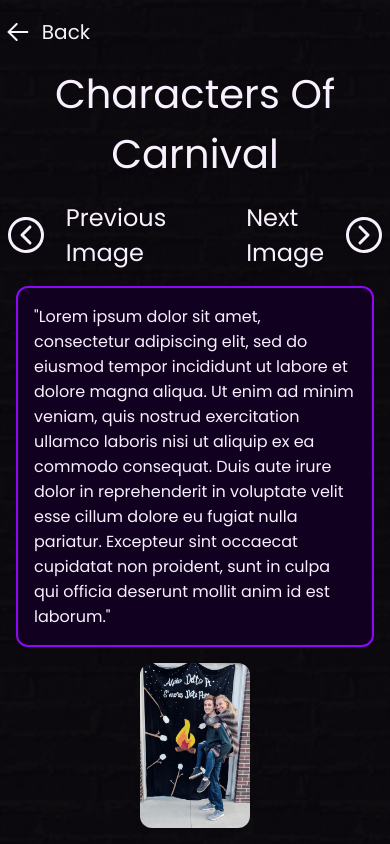
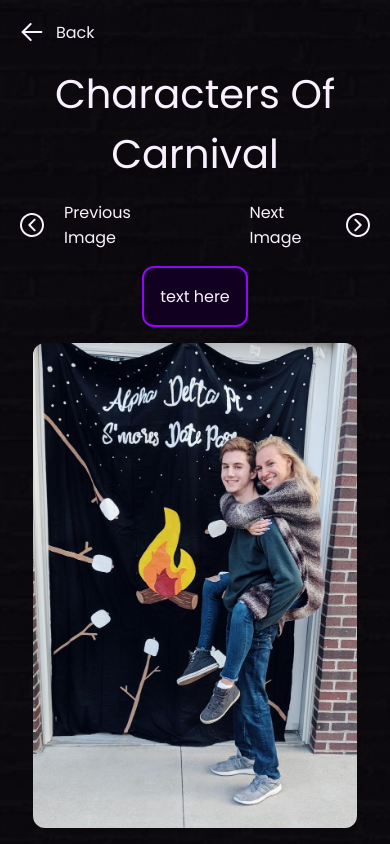
Before and after one commit to jontrost/amanda-portfolio, an Angular app: page / in a window 390 px wide. Both pictures are taken after a click on the button "Characters of Carnival". Built offline with nearby package versions, Linux system fonts and the light colour scheme.

Commit message:
Enhanced responsive design for small screen sizes

```diff
--- a/src/app/constants/projects.constants.ts
+++ b/src/app/constants/projects.constants.ts
@@ -8,6 +8,7 @@
     {
         name: "ADPi Social Promo",
         route: "adpi-social-promo",
+        description: "text here",
         previewImage: {
             path: "/assets/projects/adpi-social-promo/preview.jpg",
             width: 1200,
@@ -29,6 +30,7 @@
     {
         name: "Characters of Carnival",
         route: "characters-of-carnival",
+        description: "text here",
         previewImage: {
             path: "/assets/projects/characters-of-carnival/preview.jpg",
             width: 1200,
@@ -50,6 +52,8 @@
     {
         name: "Ethereal Dance",
         route: "ethereal-dance",
+        description:
+            "Dance choreography can be thought of as designing movement for the body, but how does that compare to designing visual motion? Through research and personal experimentation, I intend to explore possible ways to mimic or depict dance using graphics. I will be considering questions such as: what design elements can display movement while referencing the human body; and what portrayals of dance are the most successful at representing the movements of the human body? I specifically want to discover how graphic shapes and lines can take on an abstract form to represent the angles of the body alignment captured through movement and dance. The exhibition element displays how design is integrated with dance in the real world: The creation, branding, and marketing of Ethereal Dance Company.",
         previewImage: {
             path: "/assets/projects/ethereal-dance/preview.jpg",
             width: 1200,
@@ -96,6 +100,7 @@
     {
         name: "LemonADPi Promo",
         route: "lemonadpi-promo",
+        description: "text here",
         previewImage: {
             path: "/assets/projects/lemon-adpi-promo/preview.jpg",
             width: 1200,
@@ -117,6 +122,7 @@
     {
         name: "Social Assurance Infographic",
         route: "social-assurance-infographic",
+        description: "text here",
         previewImage: {
             path: "/assets/projects/social-assurance-infographic/preview.jpg",
             width: 1200,
@@ -138,6 +144,7 @@
     {
         name: "Sprint Block Party",
         route: "sprint-block-party",
+        description: "text here",
         previewImage: {
             path: "/assets/projects/sprint-block-party/preview.jpg",
             width: 1200,
--- a/src/app/models/project.model.ts
+++ b/src/app/models/project.model.ts
@@ -3,6 +3,7 @@
 export interface Project {
     name: string;
     route: string;
+    description: string;
     previewImage: Image;
     galleryImages: Image[];
 }
--- a/src/app/pages/landing/components/carousel/carousel.component.scss
+++ b/src/app/pages/landing/components/carousel/carousel.component.scss
@@ -2,11 +2,14 @@
 @use "sass:color";
 
 $card-spacing: 3rem;
+$large-breakpoint-card-spacing: 2rem;
+$small-breakpoint-card-spacing: 1.5rem;
 
 :host {
     display: flex;
     width: 100%;
     justify-content: center;
+    overflow-x: clip;
 }
 
 .card-container {
@@ -15,6 +18,10 @@
     justify-content: center;
     align-items: center;
     width: 75%;
+
+    @media (max-width: variables.$breakpoint-large) {
+        width: 85%;
+    }
 }
 
 .card {
@@ -32,6 +39,17 @@
     box-shadow: 0 0 2rem 0 rgba(0, 0, 0, 0.9);
     transition: box-shadow 300ms ease-out;
 
+    @media (max-width: variables.$breakpoint-large) {
+        padding: $large-breakpoint-card-spacing;
+        gap: $large-breakpoint-card-spacing;
+    }
+
+    @media (max-width: variables.$breakpoint-small) {
+        width: 70%;
+        padding: $small-breakpoint-card-spacing;
+        gap: $small-breakpoint-card-spacing;
+    }
+
     &:hover {
         box-shadow: 0 0 2rem 0 rgba(variables.$color-primary, 0.9);
     }
--- a/src/app/pages/landing/landing.component.html
+++ b/src/app/pages/landing/landing.component.html
@@ -1,4 +1,4 @@
 <div class="page-layout">
-    <h1>Amanda Lee Design</h1>
+    <h1 class="title">Amanda Lee Design</h1>
     <app-carousel></app-carousel>
 </div>
--- a/src/app/pages/landing/landing.component.scss
+++ b/src/app/pages/landing/landing.component.scss
@@ -9,3 +9,8 @@
     align-items: center;
     background: radial-gradient(40% 40% at center center, rgba(variables.$color-accent, 0.4) 0%, transparent 100%);
 }
+
+.title {
+    text-align: center;
+    padding: 0 1rem;
+}
--- a/src/app/pages/project-details/project-details.component.html
+++ b/src/app/pages/project-details/project-details.component.html
@@ -24,11 +24,5 @@
             />
         }
     }
-    <p class="description">
-        "Lorem ipsum dolor sit amet, consectetur adipiscing elit, sed do eiusmod tempor incididunt ut labore et dolore
-        magna aliqua. Ut enim ad minim veniam, quis nostrud exercitation ullamco laboris nisi ut aliquip ex ea commodo
-        consequat. Duis aute irure dolor in reprehenderit in voluptate velit esse cillum dolore eu fugiat nulla
-        pariatur. Excepteur sint occaecat cupidatat non proident, sunt in culpa qui officia deserunt mollit anim id est
-        laborum."
-    </p>
+    <p class="description">{{ project.description }}</p>
 </div>
--- a/src/app/pages/project-details/project-details.component.scss
+++ b/src/app/pages/project-details/project-details.component.scss
@@ -1,20 +1,19 @@
 @use "../../../styles/variables.scss";
+@use "../../../styles/typography.scss";
 @use "sass:color";
 
-$page-spacing-desktop: 3rem;
-$page-spacing-tablet: 2rem;
-$page-spacing-mobile: 1rem;
-$tablet-breakpoint: 80rem;
-$mobile-breakpoint: 40rem;
+$page-spacing: 3rem;
+$large-breakpoint-page-spacing: 2rem;
+$small-breakpoint-page-spacing: 1rem;
 
 // Research single class vs nested hierarchy and rearrange if needed
 
 .page-layout {
     height: 100%;
     width: 100%;
-    padding: $page-spacing-desktop;
+    padding: $page-spacing;
     display: grid;
-    gap: $page-spacing-desktop;
+    gap: $page-spacing;
     align-items: center;
     grid-template-columns: minmax(0, auto) auto;
     grid-template-rows: minmax(0, auto) minmax(0, 1fr);
@@ -22,9 +21,9 @@
         "header header"
         "image description";
 
-    @media (max-width: $tablet-breakpoint) {
-        padding: $page-spacing-tablet;
-        gap: $page-spacing-tablet;
+    @media (max-width: variables.$breakpoint-large) {
+        padding: $large-breakpoint-page-spacing;
+        gap: $large-breakpoint-page-spacing;
         justify-items: center;
         grid-template-columns: 100%;
         grid-template-rows: auto minmax(0, 1fr) auto;
@@ -34,9 +33,9 @@
             "description";
     }
 
-    @media (max-width: $mobile-breakpoint) {
-        padding: $page-spacing-mobile;
-        gap: $page-spacing-mobile;
+    @media (max-width: variables.$breakpoint-small) {
+        padding: $small-breakpoint-page-spacing;
+        gap: $small-breakpoint-page-spacing;
         grid-template-rows: auto auto minmax(0, 1fr);
         grid-template-areas:
             "header"
@@ -57,7 +56,7 @@
         "link empty"
         "name selector";
 
-    @media (max-width: $tablet-breakpoint) {
+    @media (max-width: variables.$breakpoint-large) {
         grid-template-columns: 1fr;
         grid-template-rows: minmax(0, auto) minmax(0, auto) minmax(0, auto);
         grid-template-areas:
@@ -73,28 +72,24 @@
     display: flex;
     gap: 5rem;
 
-    @media (max-width: $tablet-breakpoint) {
+    @media (max-width: variables.$breakpoint-large) {
         justify-self: center;
     }
 }
 
 .image-selector-button {
+    @extend %h5;
     display: flex;
     align-items: center;
     gap: 1rem;
-    font-size: variables.$font-size-h5;
 }
 
 .name {
     grid-area: name;
     text-transform: capitalize;
 
-    @media (max-width: $tablet-breakpoint) {
+    @media (max-width: variables.$breakpoint-large) {
         text-align: center;
-    }
-
-    @media (max-width: $mobile-breakpoint) {
-        font-size: variables.$font-size-h2;
     }
 }
 
@@ -104,36 +99,34 @@
     grid-area: image;
     border-radius: 0.75rem;
 
-    @media (max-width: $mobile-breakpoint) {
+    @media (max-width: variables.$breakpoint-small) {
         align-self: flex-start;
     }
 }
 
 .description {
+    @extend %h5;
     grid-area: description;
     border: 0.125rem solid variables.$color-accent;
     border-radius: 0.75rem;
     background-color: variables.$color-secondary;
-    font-size: variables.$font-size-h4;
-    padding: $page-spacing-desktop;
+    padding: $page-spacing;
 
-    @media (max-width: $tablet-breakpoint) {
-        padding: $page-spacing-tablet;
-        font-size: variables.$font-size-h6;
+    @media (max-width: variables.$breakpoint-large) {
+        padding: $large-breakpoint-page-spacing;
     }
 
-    @media (max-width: $mobile-breakpoint) {
-        padding: $page-spacing-mobile;
-        font-size: variables.$font-size-default;
+    @media (max-width: variables.$breakpoint-small) {
+        padding: $small-breakpoint-page-spacing;
     }
 }
 
 .back-link {
+    @extend %h5;
     grid-area: link;
     display: flex;
     align-items: center;
     gap: 0.5rem;
-    font-size: variables.$font-size-h6;
 
     &:hover {
         // figure out a better color for this
@@ -149,4 +142,9 @@
 .selector-icon {
     height: 3rem;
     width: 3rem;
+
+    @media (max-width: variables.$breakpoint-small) {
+        height: 2rem;
+        width: 2rem;
+    }
 }
--- a/src/styles.scss
+++ b/src/styles.scss
@@ -3,6 +3,7 @@
 @use "./styles/typography.scss";
 
 body {
+    @extend %body;
     height: 100vh;
     width: 100vw;
     background-color: variables.$color-background;
@@ -11,6 +12,26 @@
     color: variables.$color-text;
 }
 
+h1 {
+    @extend %h1;
+}
+
+h2 {
+    @extend %h2;
+}
+
+h3 {
+    @extend %h3;
+}
+
+h4 {
+    @extend %h4;
+}
+
+h5 {
+    @extend %h5;
+}
+
 a,
 button {
     cursor: pointer;
--- a/src/styles/typography.scss
+++ b/src/styles/typography.scss
@@ -1,31 +1,51 @@
 @use "../styles/variables.scss";
 @import url("https://fonts.googleapis.com/css2?family=Poppins:ital,wght@0,400;0,700;1,400;1,700&display=swap");
 
-body {
+%body {
     font-family: "Poppins", sans-serif;
     font-size: variables.$font-size-default;
+
+    @media (max-width: variables.$breakpoint-small) {
+        font-size: variables.$font-size-default-small;
+    }
 }
 
-h1 {
+%h1 {
     font-size: variables.$font-size-h1;
+
+    @media (max-width: variables.$breakpoint-small) {
+        font-size: variables.$font-size-h1-small;
+    }
 }
 
-h2 {
+%h2 {
     font-size: variables.$font-size-h2;
+
+    @media (max-width: variables.$breakpoint-small) {
+        font-size: variables.$font-size-h2-small;
+    }
 }
 
-h3 {
+%h3 {
     font-size: variables.$font-size-h3;
+
+    @media (max-width: variables.$breakpoint-small) {
+        font-size: variables.$font-size-h3-small;
+    }
 }
 
-h4 {
+%h4 {
     font-size: variables.$font-size-h4;
+
+    @media (max-width: variables.$breakpoint-small) {
+        font-size: variables.$font-size-h4-small;
+    }
 }
 
-h5 {
+%h5 {
     font-size: variables.$font-size-h5;
+
+    @media (max-width: variables.$breakpoint-small) {
+        font-size: variables.$font-size-h5-small;
+    }
 }
-
-h6 {
-    font-size: variables.$font-size-h6;
-}
--- a/src/styles/variables.scss
+++ b/src/styles/variables.scss
@@ -6,9 +6,17 @@
 $color-accent: #9006f9;
 
 $font-size-h1: 3rem;
+$font-size-h1-small: 2.5rem;
 $font-size-h2: 2.5rem;
+$font-size-h2-small: 1.75rem;
 $font-size-h3: 2rem;
+$font-size-h3-small: 1.5rem;
 $font-size-h4: 1.75rem;
+$font-size-h4-small: 1.25rem;
 $font-size-h5: 1.5rem;
-$font-size-h6: 1.25rem;
+$font-size-h5-small: 1rem;
 $font-size-default: 1rem;
+$font-size-default-small: 0.875rem;
+
+$breakpoint-large: 80rem;
+$breakpoint-small: 45rem;
```
